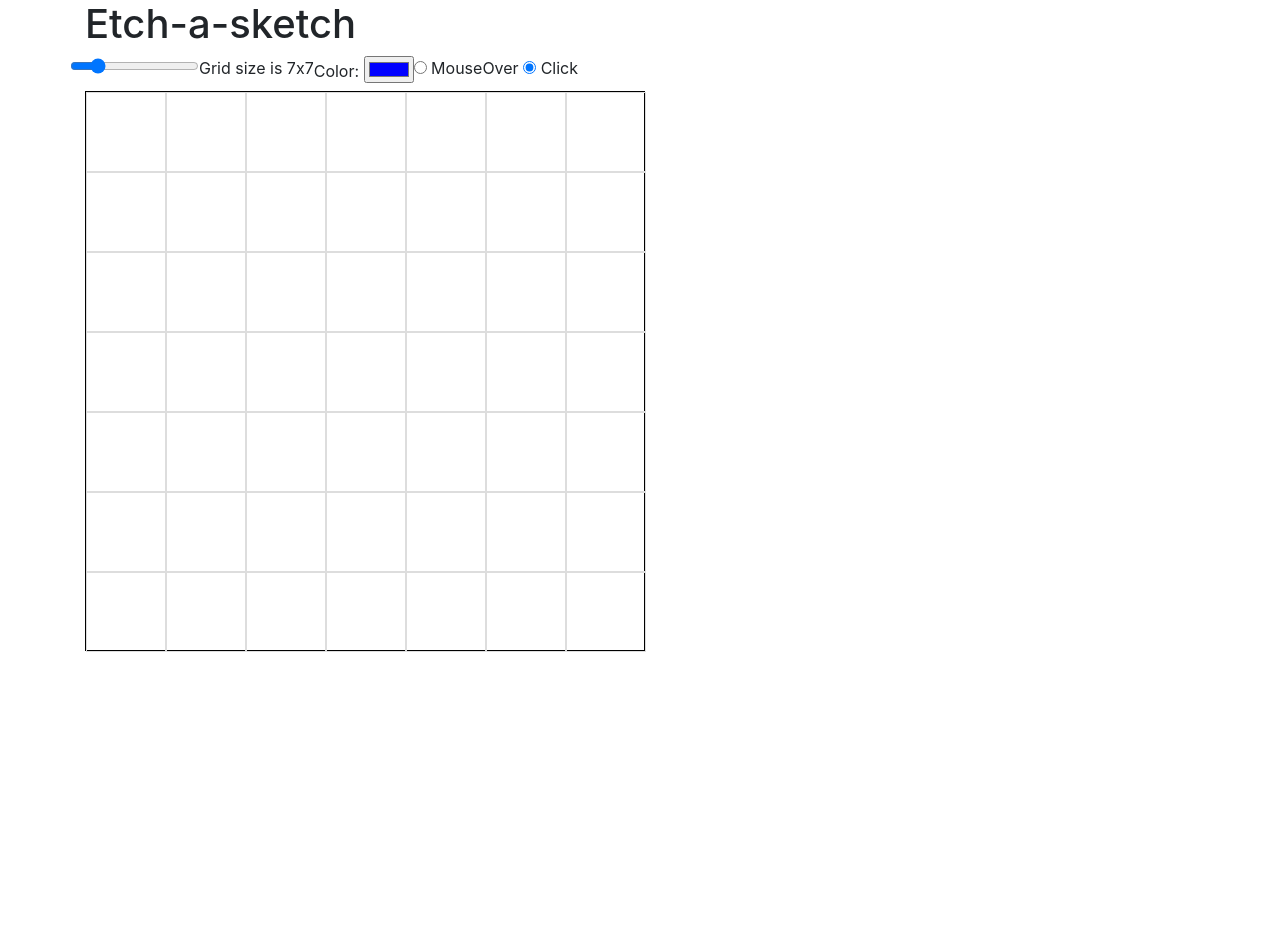
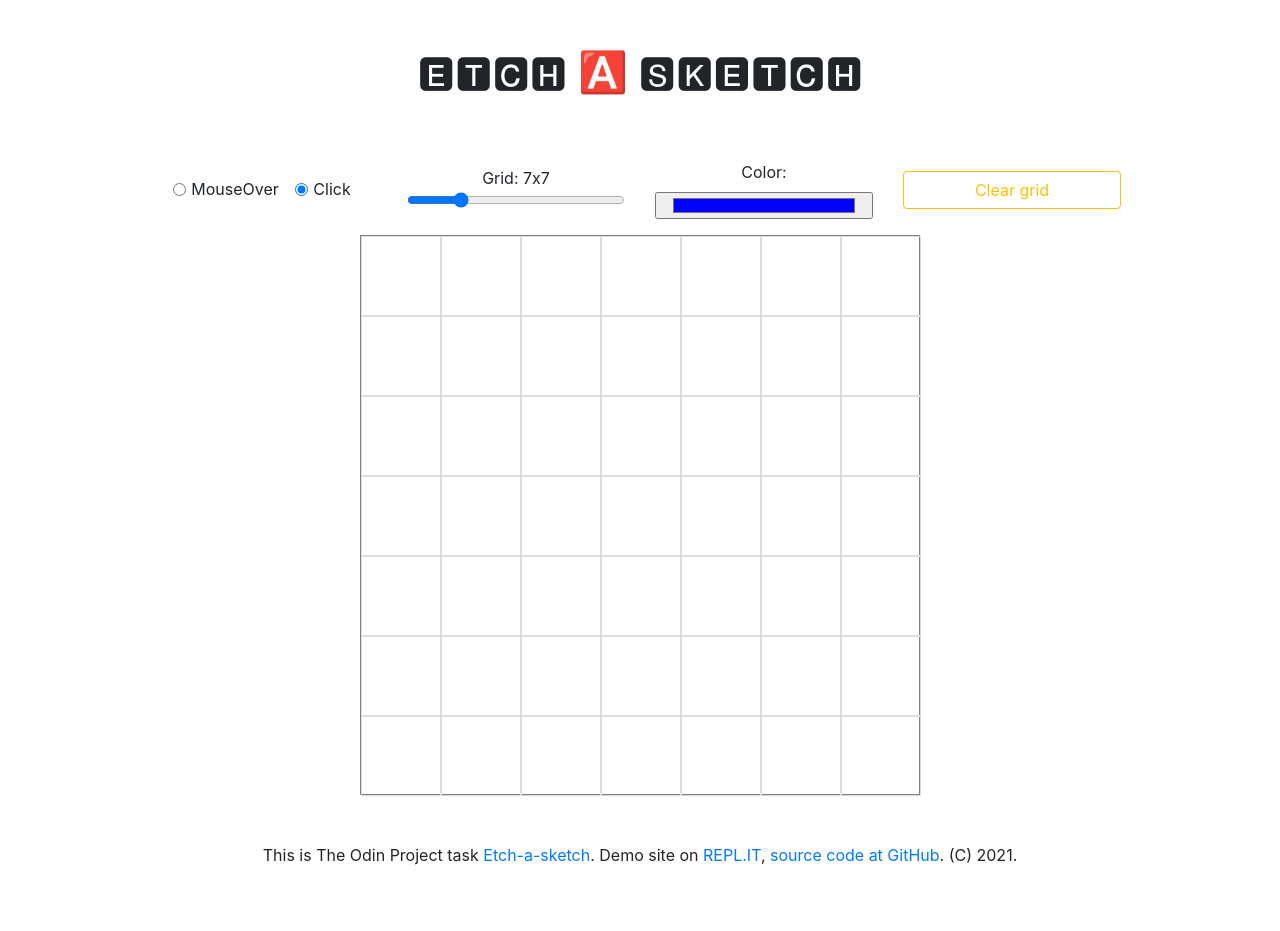
Before and after one commit to dainiuxt/Etch-a-Sketch, a plain HTML site: page index.html in a window 1280 px wide. Before the commit the page ends 800 px from the top, so only its background shows below. Drawn offline with nearby package versions, Linux system fonts and the light colour scheme.

Commit message:
Finish project

```diff
--- a/app.js
+++ b/app.js
@@ -1,8 +1,9 @@
 const grid = document.getElementById("grid");
 let gridSize = document.getElementById("slider").value;
 const slider = document.getElementById("slider");
+const resetGrid = document.getElementById("reset");
 let sliderValue = document.getElementById("sliderValue");
-sliderValue.textContent = 'Grid size is ' + `${gridSize}` + 'x' + `${gridSize}`;
+sliderValue.textContent = 'Grid: ' + `${gridSize}` + 'x' + `${gridSize}`;
 let penColor = document.getElementById("pen").value;
 let mouseMethod = document.getElementById("mouse");
 let drawingStyle = document.querySelector('input[name="mouse"]:checked').value;
@@ -17,10 +18,7 @@
     cell.style.setProperty('--cell-width', 560/size + 'px');
     cell.style.setProperty('--cell-height', 560/size + 'px');
   };
-  mouseMethod.addEventListener('change', function(e) {
-    drawingStyle = document.querySelector('input[name="mouse"]:checked').value;
-  });
-  let items = document.querySelectorAll('.grid-item');
+    let items = document.querySelectorAll('.grid-item');
   items.forEach(function(item) {
     item.addEventListener(drawingStyle, function() {
       event.target.style.backgroundColor = penColor;
@@ -46,7 +44,15 @@
   makeRows(gridSize);
 }
 
+mouseMethod.addEventListener('change', function(e) {
+  return drawingStyle = document.querySelector('input[name="mouse"]:checked').value;
+});
+
 slider.addEventListener('click', gridUpdate);
 document.getElementById("pen").addEventListener('change', (e) => {
     penColor = e.target.value;
 });
+if (resetGrid.addEventListener)
+    resetGrid.addEventListener("click", gridUpdate, false);
+else if (resetGrid.attachEvent)
+    resetGrid.attachEvent('onclick', gridUpdate);
--- a/index.html
+++ b/index.html
@@ -11,32 +11,41 @@
     <title>Etch-a-sketch</title>
   </head>
   <body>
-    <div class="container">
-      <h1>Etch-a-sketch</h1>
+    <div class="container main">
+      <h1 class="row justify-content-md-center p-5">🅴🆃🅲🅷 🅰 🆂🅺🅴🆃🅲🅷</h1>
       <div class="controls">
-        <div class="row">
-          <div class="slider">
-            <input id="slider" type="range" min="2" max="30" step="1" value="7">
+        <div class="row justify-content-md-center p-3 row-eq-height">
+          <div id="mouse" class="control col text-center">
+            <div  class="form-check form-check-inline">
+              <input class="form-check-input" type="radio" id="mouseover" name="mouse" value="mouseover">
+              <label class="form-check-label" for="inlineRadio1">MouseOver</label>
+            </div>
+            <div class="form-check form-check-inline">
+              <input class="form-check-input" type="radio" id="click" name="mouse" value="click" checked>
+              <label class="form-check-label" for="inlineRadio1">Click</label>
+            </div>
           </div>
-          <div id="sliderValue"></div>
-          <div class="color">
-           <label for="colorpicker">Color:</label>
-           <input type="color" id="pen" value="#0000ff">
+          <div class="slider control col text-center">
+            <div id="sliderValue" class="control col"></div>
+            <input class="col" id="slider" type="range" min="2" max="30" step="1" value="7">
           </div>
-          <div id="mouse">
-            <input type="radio" id="mouseover" name="mouse" value="mouseover"> MouseOver
-            <input type="radio" id="click" name="mouse" value="click" checked> Click
+
+          <div class="color control col text-center">
+           <label class="col" for="colorpicker ">Color:</label>
+           <input class="col" type="color" id="pen" value="#0000ff">
           </div>
-          <div class="reset"></div>
+          <div id="reset" class="control col">
+            <button type="button" class="btn btn-outline-warning col">Clear grid</button>
+          </div>
         </div>
       </div>
       <div id="grid">
         <!-- DOM generated grid comes here -->
       </div>
+      <div class="row justify-content-md-center p-5">
+        <p>This is The Odin Project task <a href="https://www.theodinproject.com/lessons/etch-a-sketch-project"> Etch-a-sketch</a>. Demo site on <a href="https://etch-a-sketch.dainiuxt.repl.co/"> REPL.IT</a>, <a href="https://github.com/dainiuxt/Etch-a-Sketch"> source code at GitHub</a>. (C) 2021.</p>
+      </div>
     </div>
-    <script>
-
-    </script>
     <!-- Optional JavaScript -->
     <!-- jQuery first, then Popper.js, then Bootstrap JS -->
     <script src="https://code.jquery.com/jquery-3.3.1.slim.min.js" integrity="sha384-q8i/X+965DzO0rT7abK41JStQIAqVgRVzpbzo5smXKp4YfRvH+8abtTE1Pi6jizo" crossorigin="anonymous"></script>
--- a/style.css
+++ b/style.css
@@ -3,9 +3,19 @@
   --grid-rows: 1;
 }
 
+body {
+	min-height: 100vh;
+}
+
+.main {
+	width: 80vw;
+	margin: auto;
+}
+
 #grid {
-	border: 1px solid black;
+	border: 1px solid grey;
   display: grid;
+  margin: auto;
   width: 560px;
   height: 560px;
   grid-gap: 0em;
@@ -16,7 +26,15 @@
 .grid-item {
   width: var(--cell-width);
   height: var(--cell-height);
-  /*padding: 1em;*/
   border: 1px solid #ddd;
   text-align: center;
 }
+
+.controls, h1 {
+  margin: auto;
+}
+
+.row {
+	display: flex;
+	align-items: center;
+}
```
